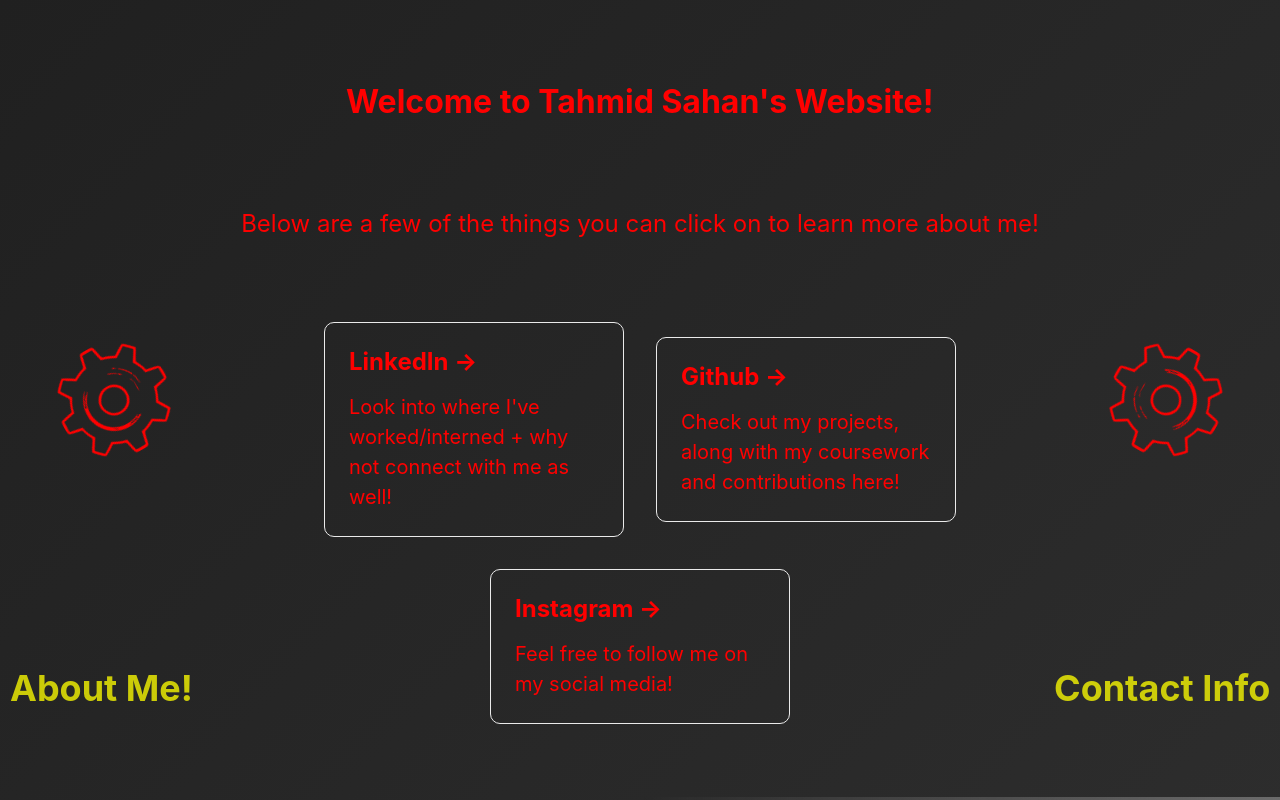
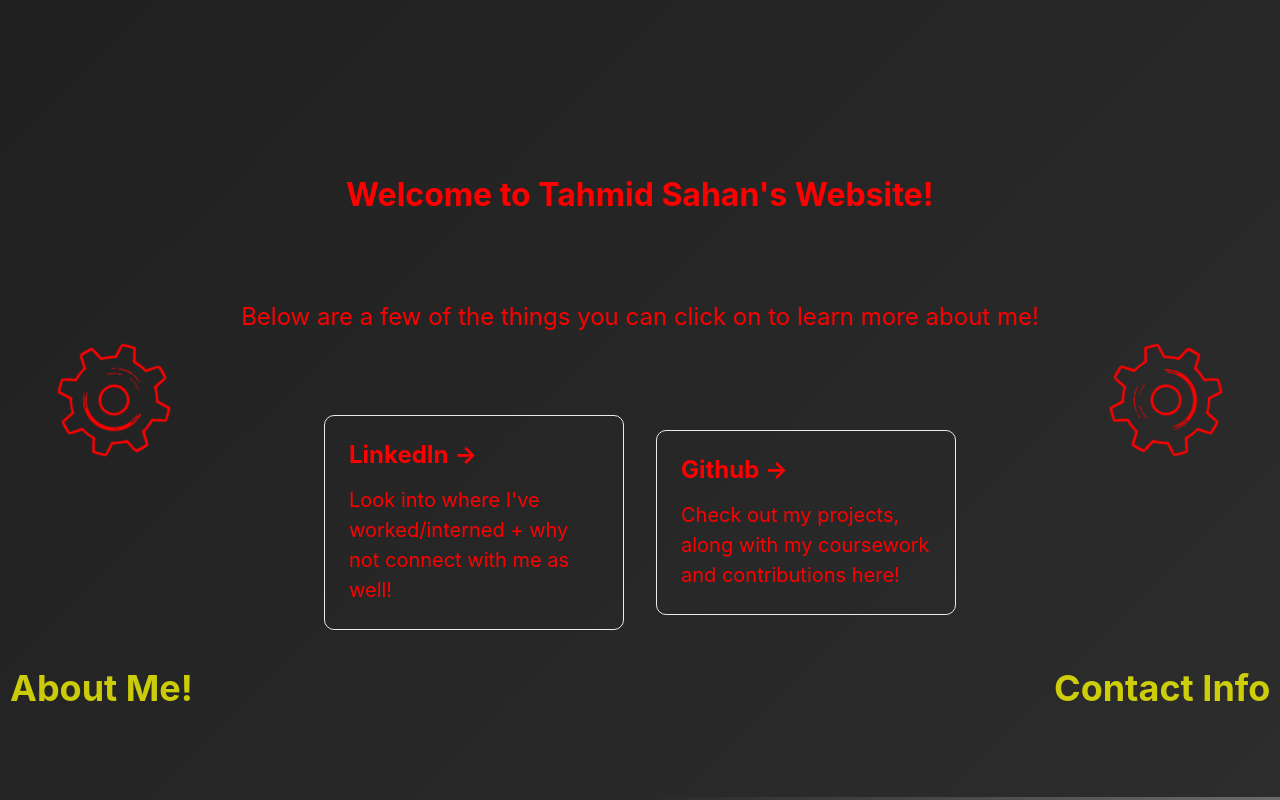
Before and after one commit to tahmids7/tahmids7.github.io, a plain HTML site: page index.html in a window 1280 px wide. Drawn offline with Linux system fonts and the light colour scheme; a script that the page names is missing.

Commit message:
Update index.html

```diff
--- a/index.html
+++ b/index.html
@@ -58,10 +58,6 @@
                 <h2>Github &rarr;</h2>
                 <p>Check out my projects, along with my coursework and contributions here!</p>
             </a>
-            <a href="https://www.instagram.com/tahmidsahan/" class='card'>
-                <h2>Instagram &rarr;</h2>
-                <p>Feel free to follow me on my social media!</p>
-            </a>
         </section>
     </main>
 
```
